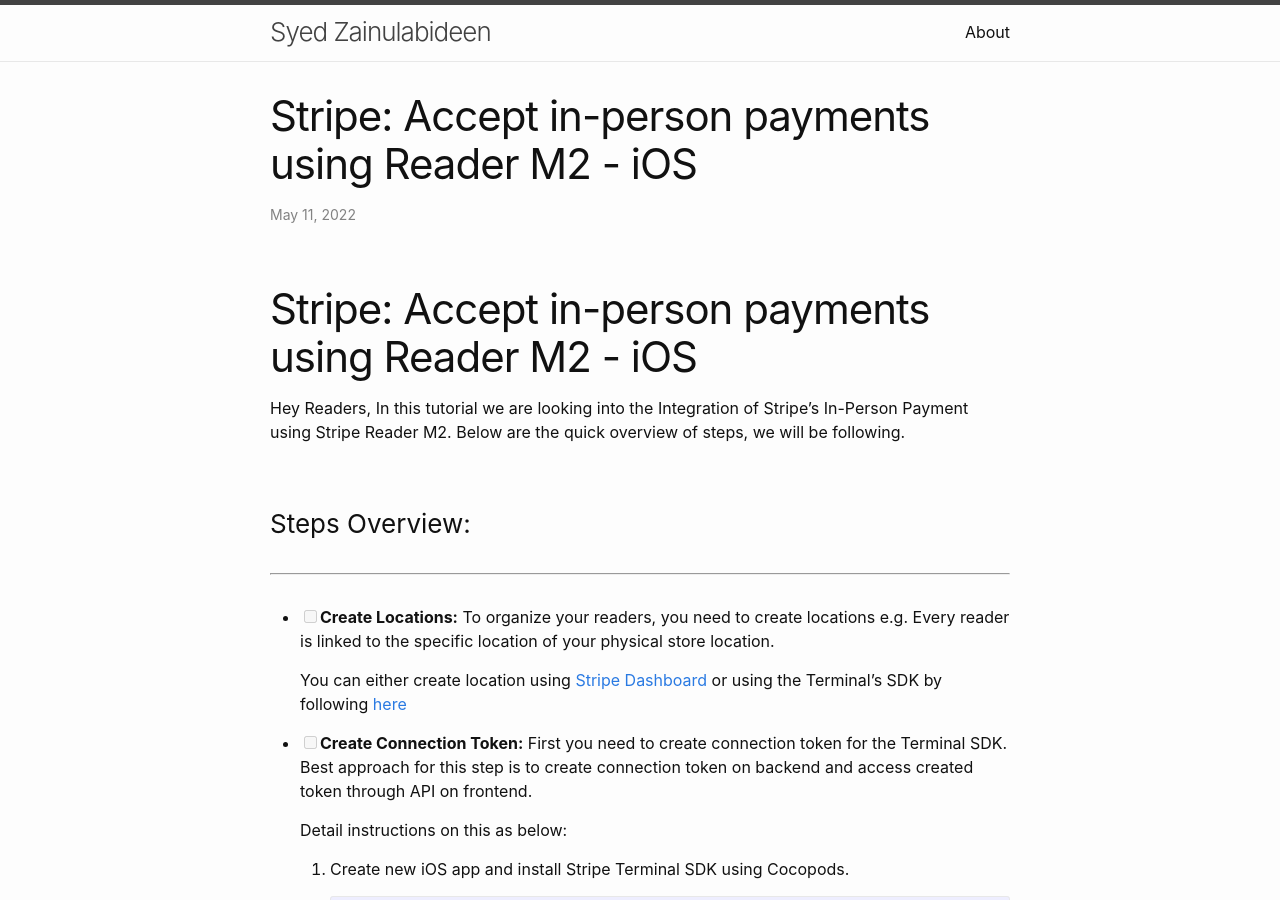
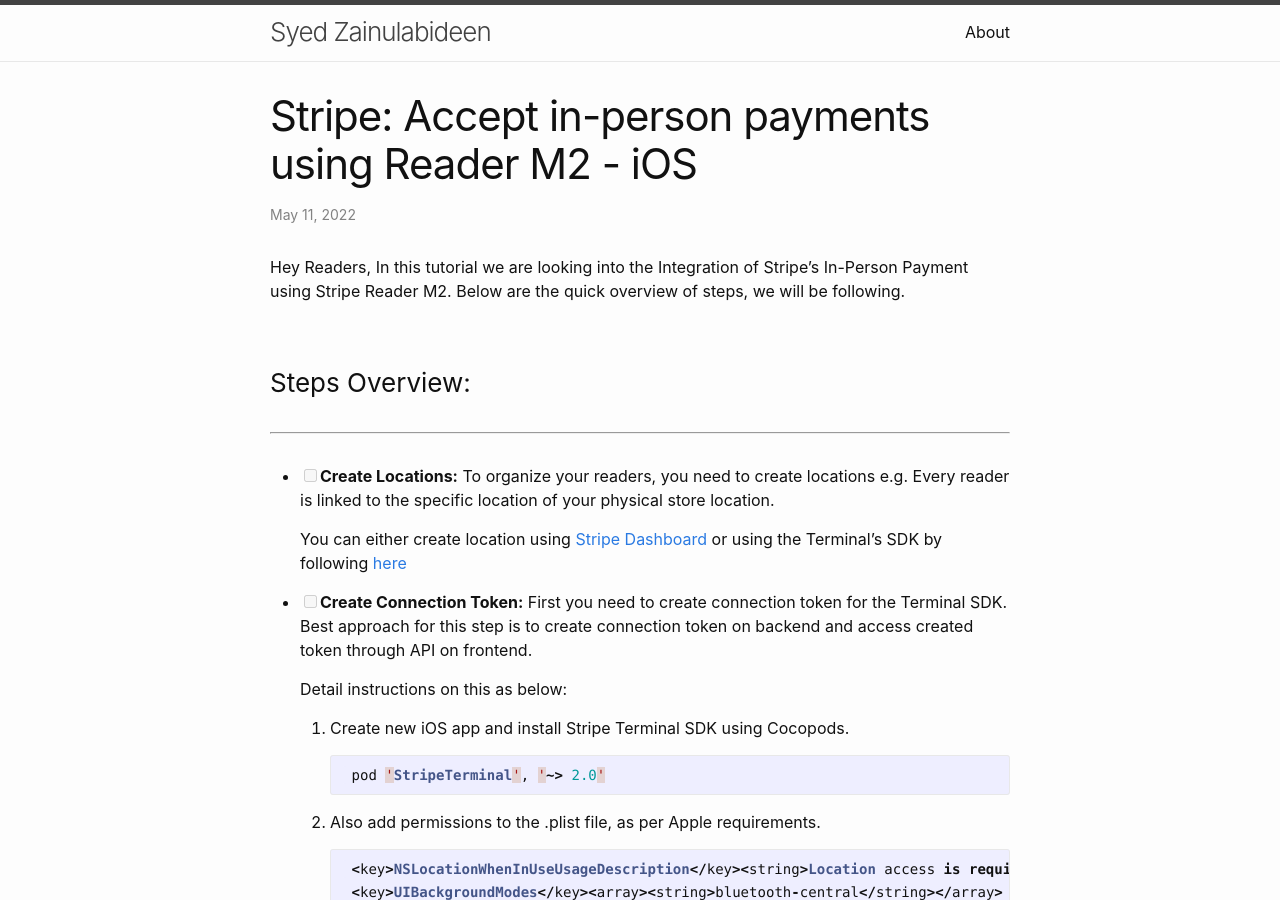
Before and after one commit to syedzainulabideen/blog, a Jekyll site: the page built from _posts/2022-05-10-Stripe-Reader-M2-iOS.md, in a window 1280 px wide and 900 px high. Built offline with Jekyll 4.4.1, drawn with Linux system fonts in a browser that asks for light colours.

Commit message:
Update 2022-05-10-Stripe-Reader-M2-iOS.md

```diff
--- a/_posts/2022-05-10-Stripe-Reader-M2-iOS.md
+++ b/_posts/2022-05-10-Stripe-Reader-M2-iOS.md
@@ -4,8 +4,6 @@
  date:   2022-05-11 23:45:00 +0500
  categories: stripe
 ---
-
-# Stripe: Accept in-person payments using Reader M2 - iOS
 
 Hey Readers, In this tutorial we are looking into the Integration of Stripe’s In-Person Payment using Stripe Reader M2. Below are the quick overview of steps, we will be following.
 
```
